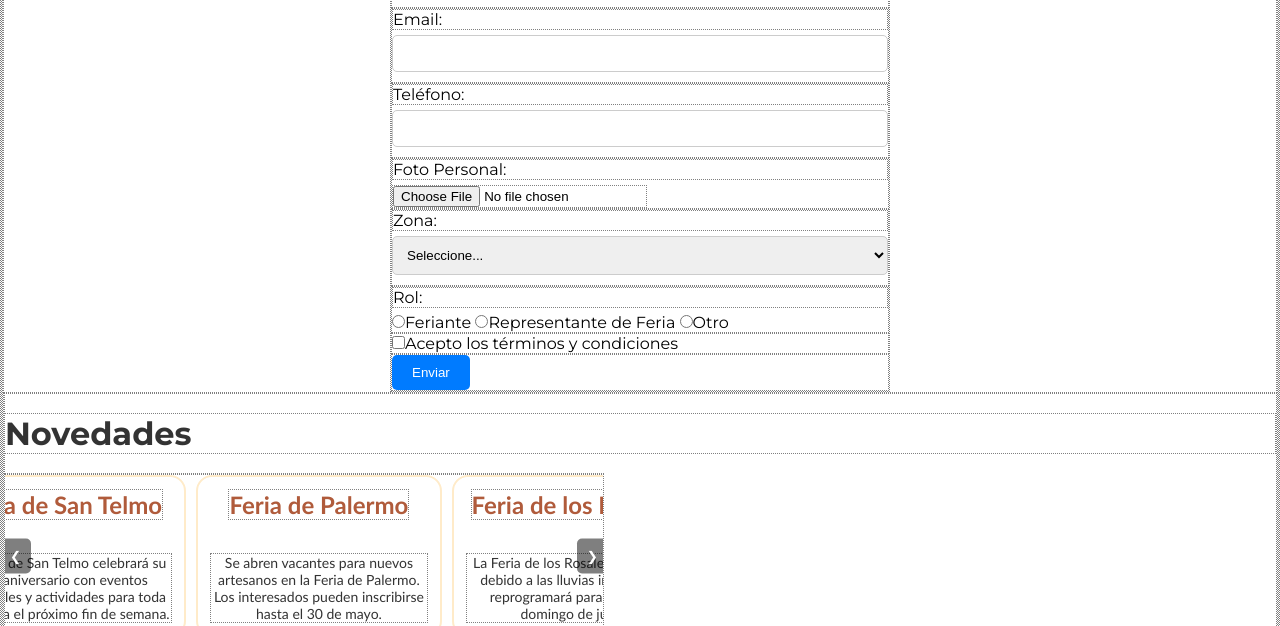
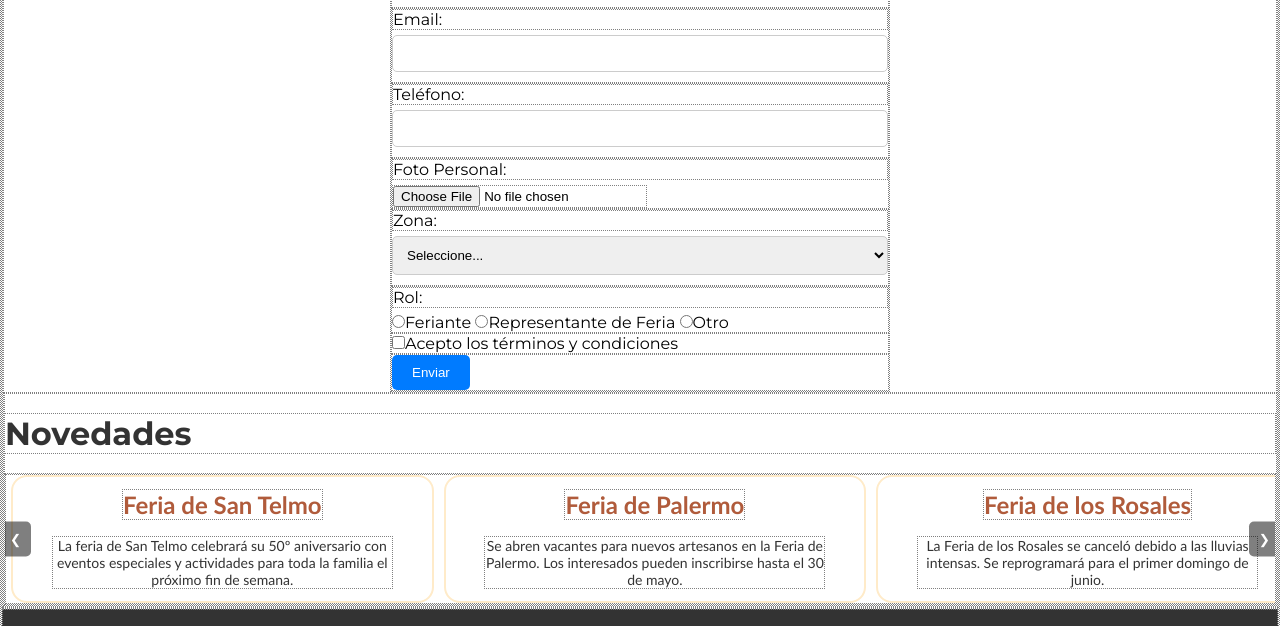
Before and after one commit to agusCax/PFCaCPython, a plain HTML site: page index.html in a window 1280 px wide. Shown: the part 1113-1739 px from the top of the page. Drawn offline with Linux system fonts and the light colour scheme.

Commit message:
Cambio en carrousel para que se vea entero

```diff
--- a/styles.css
+++ b/styles.css
@@ -126,13 +126,13 @@ h1, h2 {
 
 /* Novedades */
 .carousel-container {
+    display: flex;
     position: relative;
     width: 100%;/*100%*/
-    max-width: 600px;
+    /*max-width: 600px;*/
     overflow: hidden;
     justify-content: center;
     align-items: center;
-    display: flex;
     gap: 1.5rem;
 }
 
```
